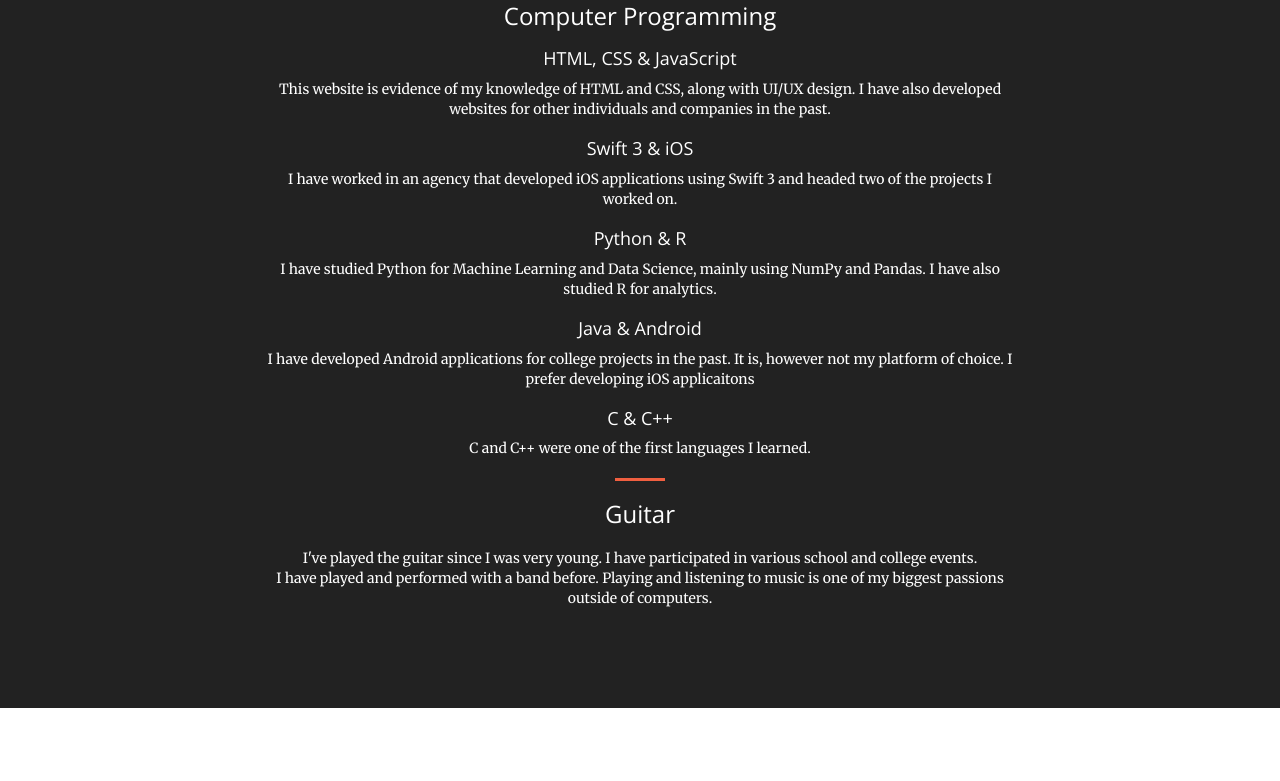
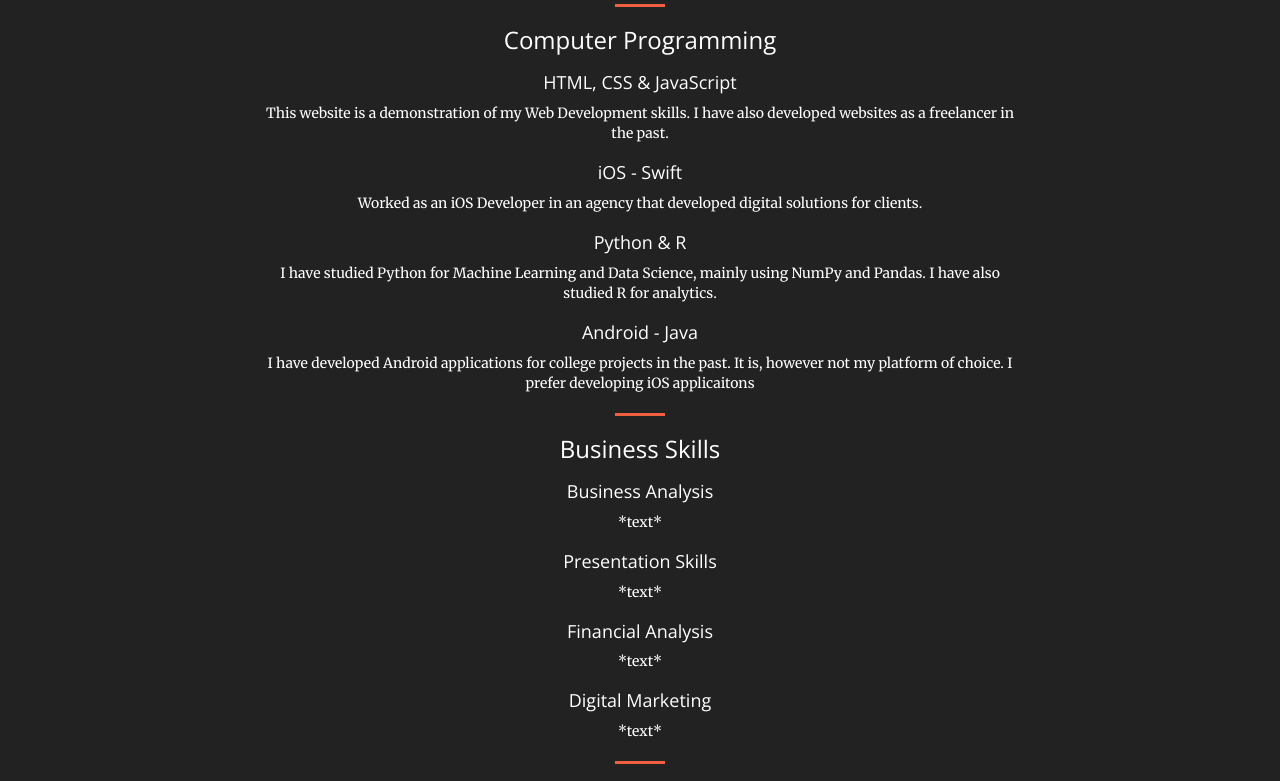
Before and after one commit to Puneet256/Puneet256.github.io, a website: page index.html in a window 1280 px wide. Shown: the part 1365-2146 px from the top of the page. Drawn offline with nearby package versions, Linux system fonts and the light colour scheme.

Commit message:
Updated About and Skills Section

```diff
--- a/index.html
+++ b/index.html
@@ -86,7 +86,7 @@
                 <div class="col-lg-8 col-lg-offset-2 text-center">
                     <h2 class="section-heading">About</h2>
                     <hr class="light">
-                    <p class="text-faded">My name is Puneet Verma. I was born on 25<sup><u>th</u></sup> June, 1996 in Mumbai.<br> I grew up living in Mumbai. Growing up, I had varied interests and I tried many different things, and was lucky enough to to have done so thanks to my parents. <br>These include playing the guitar, graphic design, and computer programming.</p>
+                    <p class="text-faded">MSc in Computing Science student currently enrolled in University College Cork. <br>Bachelors in an integrated BTech Computers and MBA in Technology Management degree from NMIMS, Mumbai. <br>Internship experience in Software Development and Financial Analysis.<br>Interested in the intersection of Business and Technology.</p>
 
                 </div>
             </div>
@@ -101,18 +101,26 @@
                     <hr class="primary">
                     <p> <h3 class="section-heading">Computer Programming</h3></p>
                     <p class="text-muted"> <h4 class="section-heading">HTML, CSS & JavaScript</h4>
-                    This website is evidence of my knowledge of HTML and CSS, along with UI/UX design. I have also developed websites for other individuals and companies in the past.</p>
-                    <p class="text-muted"> <h4 class="section-heading">Swift 3 & iOS</h4>
-                    I have worked in an agency that developed iOS applications using Swift 3 and headed two of the projects I worked on.
+                    This website is a demonstration of my Web Development skills. I have also developed websites as a freelancer in the past.</p>
+                    <p class="text-muted"> <h4 class="section-heading">iOS - Swift</h4>
+                    Worked as an iOS Developer in an agency that developed digital solutions for clients.
                     <p class="text-muted"> <h4 class="section-heading">Python & R</h4>
                     I have studied Python for Machine Learning and Data Science, mainly using NumPy and Pandas. I have also studied R for analytics.</p>
-                    <p class="text-muted"> <h4 class="section-heading">Java & Android</h4>
+                    <p class="text-muted"> <h4 class="section-heading">Android - Java</h4>
                     I have developed Android applications for college projects in the past. It is, however not my platform of choice. I prefer developing iOS applicaitons</p>
-                    <p class="text-muted"> <h4 class="section-heading">C & C++</h4>
-                    C and C++ were one of the first languages I learned.</p>
+                    <hr>
+                    <p> <h3 class="section-heading">Business Skills</h3></p>
+                    <p class="text-muted"> <h4 class="section-heading">Business Analysis</h4>
+                    *text*</p>
+                    <p class="text-muted"> <h4 class="section-heading">Presentation Skills</h4>
+                    *text*</p>
+                    <p class="text-muted"> <h4 class="section-heading">Financial Analysis</h4>
+                    *text*</p>
+                    <p class="text-muted"> <h4 class="section-heading">Digital Marketing</h4>
+                    *text*</p>
                     <hr>
                     <b><p> <h3 class="section-heading">Guitar</h3></p></b>
-                    I've played the guitar since I was very young. I have participated in various school and college events.<br>I have played and performed with a band before. Playing and listening to music is one of my biggest passions outside of computers.
+                    I've played the guitar since the age of 10.
                 </div>
             </div>
         </div>
```
